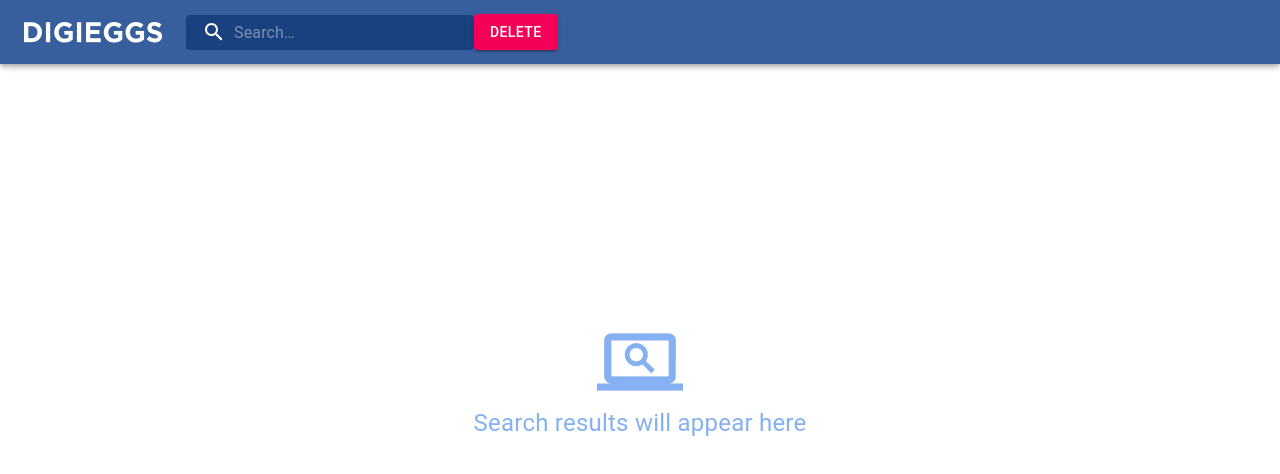
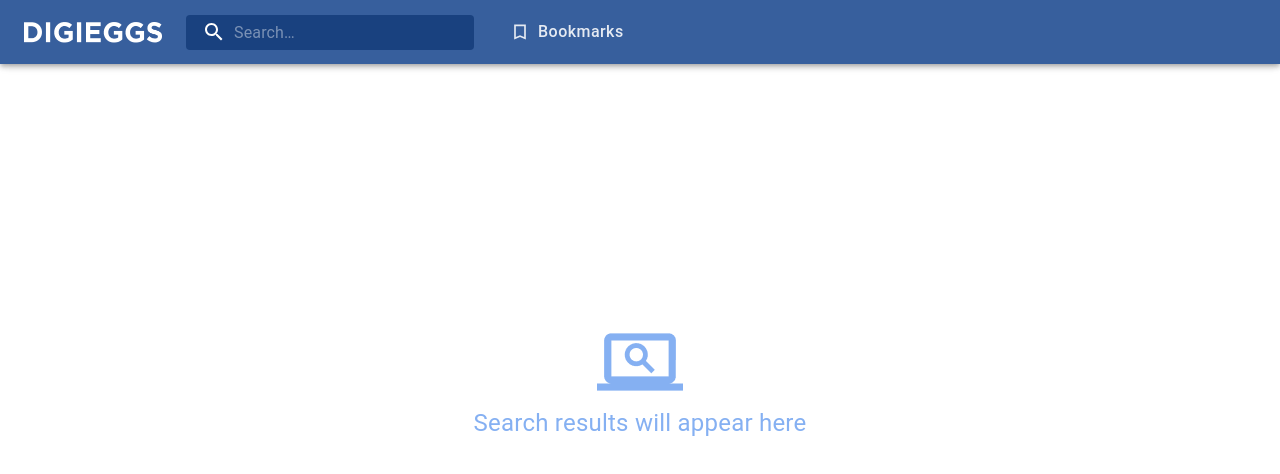
Before and after one commit to ibrahimhakkihelvaci/github-search, a React (Create React App) app: page /#/ in a window 1280 px wide. Shown: the top 474 px of the page. Built offline with nearby package versions, Linux system fonts and the light colour scheme.

Commit message:
added bookmark buttons

```diff
--- a/src/Layouts/AppLayout/AppLayout.tsx
+++ b/src/Layouts/AppLayout/AppLayout.tsx
@@ -11,6 +11,7 @@ import Divider from "@material-ui/core/Divider";
 import SearchIcon from "@material-ui/icons/Search";
 import InputBase from "@material-ui/core/InputBase";
 import Button from '@material-ui/core/Button';
+import BookmarkBorderSharpIcon from '@material-ui/icons/BookmarkBorderSharp';
 
 //Utils
 import logo from "../../utils/images/digieggs-logo.png";
@@ -34,10 +35,6 @@ type AppLayoutProps = {
 	get_users: (query: string) => void;
 	user_loading: boolean;
 	repository_loading: boolean;
-}
-
-const useQuery = () => {
-	return new URLSearchParams(useLocation().search);
 }
 
 const AppLayout: FunctionComponent<AppLayoutProps> = (props) => {
@@ -71,16 +68,11 @@ const AppLayout: FunctionComponent<AppLayoutProps> = (props) => {
 		}
 	}
 
-
-
 	useEffect(() => {
 		if (searchQuery && location.pathname != '/') {
 			searchInGithub()
 		}
 	}, [])
-
-
-
 
 	useEffect(() => {
 		if (location.pathname == '/')
@@ -89,7 +81,6 @@ const AppLayout: FunctionComponent<AppLayoutProps> = (props) => {
 			setIsSearched(true)
 
 	}, [location])
-
 
 	return (
 		<div className={classes.root}>
@@ -115,12 +106,11 @@ const AppLayout: FunctionComponent<AppLayoutProps> = (props) => {
 
 						/>
 					</div>
-					<Button
-						variant="contained"
-						color="secondary"
+					<Button className={classes.bookmarkButton}
+						startIcon={<BookmarkBorderSharpIcon />}
 						onClick={() => history.push('/bookmarks')}
-					>
-						Delete
+						style={location.pathname === "/bookmarks" ? { background: "#557dbb" } : {}}>
+						Bookmarks
 					</Button>
 				</div>
 
--- a/src/Layouts/AppLayout/styles.tsx
+++ b/src/Layouts/AppLayout/styles.tsx
@@ -71,7 +71,19 @@ const useStyles = makeStyles((theme) => ({
 	emptyPage: {
 		height: '95vh',
 		width: '100%',
-	}
+	},
+	bookmarkButton: {
+		marginLeft: 32,
+		color: "rgba(255, 255, 255, 0.87)",
+		textTransform: "capitalize",
+		fontSize: "1rem",
+		"&:active": {
+			background: "#557dbb",
+		},
+		"&:hover": {
+			background: "#557dbb",
+		},
+	},
 }));
 
 export { useStyles };
--- /dev/null
+++ b/src/Layouts/components/Bookmarks/Bookmarks.tsx
@@ -0,0 +1,43 @@
+import React, { FunctionComponent } from 'react'
+import { useStyles } from "./styles";
+
+//MUI Comps
+import Typography from "@material-ui/core/Typography";
+
+//Utils
+import bookmark from '../../../utils/images/bookmark.png'
+
+//Redux
+import { connect } from 'react-redux'
+import { BookmarksReducersProps } from '../../../data/reducers/bookmarksReducer'
+
+type BookmarksProps = {
+    bookmarks_count: number
+}
+
+const Bookmarks: FunctionComponent<BookmarksProps> = ({ bookmarks_count }) => {
+    const classes = useStyles();
+    return (
+        <div className={classes.container}>
+            <img src={bookmark} style={{ width: 64, height: 64 }} />
+            <div className={classes.content}>
+                <Typography style={{ fontSize: 24 }}>
+                    Bookmarks
+                </Typography>
+                <Typography gutterBottom style={{ fontSize: 16 }}>
+                    You have {bookmarks_count} bookmarks
+                </Typography>
+            </div>
+        </div>
+    )
+}
+
+type reduxProps = {
+    Bookmarks: BookmarksReducersProps;
+};
+const mapStateToProps = (state: reduxProps) => ({
+    bookmarks_count: state.Bookmarks.total_count
+});
+
+
+export default connect(mapStateToProps)(Bookmarks)
--- /dev/null
+++ b/src/Layouts/components/Bookmarks/index.tsx
@@ -0,0 +1 @@
+export { default } from './Bookmarks'
--- /dev/null
+++ b/src/Layouts/components/Bookmarks/styles.tsx
@@ -0,0 +1,14 @@
+import { makeStyles, fade } from "@material-ui/core/styles";
+
+const useStyles = makeStyles((theme) => ({
+    container: {
+        height: '100%',
+        width: '100%',
+        padding: '42px 46px'
+    },
+    content: {
+        marginTop: 12
+    }
+}));
+
+export { useStyles };
--- a/src/Layouts/components/MenuItems/MenuItems.tsx
+++ b/src/Layouts/components/MenuItems/MenuItems.tsx
@@ -1,5 +1,7 @@
 import React, { FunctionComponent } from "react";
 import { Link } from "react-router-dom";
+import { useStyles } from "./styles";
+import { useHistory, useLocation, } from "react-router-dom";
 
 //MUI Comps
 import InsertDriveFileIcon from "@material-ui/icons/InsertDriveFile";
@@ -25,6 +27,10 @@ type MenuItemsProps = {
 }
 
 const MenuItems: FunctionComponent<MenuItemsProps> = ({ user_count, repositiory_count }) => {
+
+	const classes = useStyles()
+	let location = useLocation()
+
 	const menuItems = [
 		{
 			text: "Repositories",
@@ -49,10 +55,12 @@ const MenuItems: FunctionComponent<MenuItemsProps> = ({ user_count, repositiory_
 		<>
 			{menuItems.map((item) => (
 				<Link to={`${item.link}`} style={{ textDecoration: "none", color: colors.black }}>
-					<ListItem button key={item.text}>
-						<ListItemIcon>{item.icon}</ListItemIcon>
+					<ListItem button key={item.text} className={location.pathname == item.link ? classes.selectedMenuItem : classes.menuItem}>
+						<ListItemIcon
+							style={{ color: location.pathname == item.link ? colors.darkBlue : colors.lightGray }}
+						>{item.icon}</ListItemIcon>
 						<ListItemText primary={item.text} />
-						<ListItemSecondaryAction style={{ fontSize: 16, color: colors.black }}>
+						<ListItemSecondaryAction style={{ fontSize: 16, color: location.pathname == item.link ? colors.darkBlue : colors.lightGray }}>
 							{item.count}
 						</ListItemSecondaryAction>
 					</ListItem>
--- /dev/null
+++ b/src/Layouts/components/MenuItems/styles.tsx
@@ -0,0 +1,15 @@
+import { makeStyles, fade } from "@material-ui/core/styles";
+import colors from '../../../utils/colors'
+
+const useStyles = makeStyles((theme) => ({
+    menuItem: {
+
+    },
+    selectedMenuItem: {
+        backgroundColor: colors.blue,
+        color: `${colors.darkBlue} !important`
+    },
+
+}));
+
+export { useStyles };
--- a/src/Layouts/components/RepoDetails/RepoDetails.tsx
+++ b/src/Layouts/components/RepoDetails/RepoDetails.tsx
@@ -1,4 +1,4 @@
-import React, { FunctionComponent } from "react";
+import React, { FunctionComponent, useState, useEffect } from "react";
 
 //Components
 import CustomListItem from "../../../components/CustomListItem";
@@ -12,6 +12,7 @@ import colors from "../../../utils/colors";
 import Typography from "@material-ui/core/Typography";
 import LinkIcon from "@material-ui/icons/Link";
 import Button from '@material-ui/core/Button';
+import BookmarkBorderSharpIcon from '@material-ui/icons/BookmarkBorderSharp';
 
 //Icons
 import eye from "../../../utils/images/eye-24.png";
@@ -24,17 +25,20 @@ import pullRequests from '../../../utils/images/git-pull-request-24.png'
 //Redux
 import { connect } from 'react-redux'
 import { RepositoryDetailsReducerProps } from '../../../data/reducers/repositoryDetailsReducer'
+import { BookmarksReducersProps } from '../../../data/reducers/bookmarksReducer'
 import { add_bookmark } from '../../../data/actions'
 import { Repository } from '../../../types'
 
 type RepoDetailsProps = {
 	repository: Repository,
 	add_bookmark: (repository: any) => void
+	bookmarks: Repository[]
 }
 
-const RepoDetails: FunctionComponent<RepoDetailsProps> = ({ repository, add_bookmark }) => {
+const RepoDetails: FunctionComponent<RepoDetailsProps> = ({ repository, bookmarks, add_bookmark }) => {
 	const classes = useStyles();
-	const { subscribers_count, html_url, stargazers_count, pull_requests, open_issues, full_name, forks, description, branch } = repository
+	const { subscribers_count, html_url, stargazers_count, pull_requests, open_issues, full_name, forks, description, branch, id } = repository
+	const [addedInBookmark, setAddenInBookmark] = useState(false)
 
 	const repoContentItems = [
 		{
@@ -71,6 +75,16 @@ const RepoDetails: FunctionComponent<RepoDetailsProps> = ({ repository, add_book
 			count: pull_requests,
 		},
 	];
+
+	useEffect(() => {
+		if (bookmarks && repository) {
+			const isAdded = bookmarks.find((bookmark) => bookmark.id == id)
+			if (isAdded)
+				setAddenInBookmark(true)
+			else
+				setAddenInBookmark(false)
+		}
+	}, [bookmarks, repository])
 
 	return (
 		<div className={classes.container}>
@@ -111,8 +125,14 @@ const RepoDetails: FunctionComponent<RepoDetailsProps> = ({ repository, add_book
 				))}
 			</div>
 			<div className={classes.bookmarkButton}>
-				<Button variant="outlined" color="primary" className={classes.addBookmarkButton} onClick={() => add_bookmark(repository)}>
-					Add to Bookmarks
+				<Button
+					variant="outlined"
+					color="primary"
+					startIcon={<BookmarkBorderSharpIcon />}
+					className={addedInBookmark ? classes.removeBookmarkButton : classes.addBookmarkButton}
+					onClick={() => add_bookmark(repository)}>
+
+					{addedInBookmark ? "Remove bookmark" : "Add to bookmark"}
 				</Button>
 			</div>
 		</div>
@@ -121,9 +141,11 @@ const RepoDetails: FunctionComponent<RepoDetailsProps> = ({ repository, add_book
 
 type reduxProps = {
 	RepositoryDetail: RepositoryDetailsReducerProps;
+	Bookmarks: BookmarksReducersProps;
 };
 const mapStateToProps = (state: reduxProps) => ({
 	repository: state.RepositoryDetail.repository,
+	bookmarks: state.Bookmarks.list
 });
 
 export default connect(mapStateToProps, { add_bookmark })(RepoDetails);
--- a/src/Pages/Bookmarks/Bookmarks.tsx
+++ b/src/Pages/Bookmarks/Bookmarks.tsx
@@ -6,6 +6,8 @@ import { BookmarksReducersProps } from '../../data/reducers/bookmarksReducer'
 
 //Components
 import Results from '../../components/Results'
+
+import { Repository } from '../../types'
 
 type BookmarksProps = {
     bookmarks: any
--- a/src/Routes/MenuRoute/MenuRoute.tsx
+++ b/src/Routes/MenuRoute/MenuRoute.tsx
@@ -5,12 +5,14 @@ import { Switch, Route, HashRouter } from "react-router-dom";
 import MenuItems from "../../Layouts/components/MenuItems/MenuItems";
 import RepoDetails from "../../Layouts/components/RepoDetails";
 import UserDetails from "../../Layouts/components/UserDetails";
+import Bookmarks from '../../Layouts/components/Bookmarks'
 
 const MenuRoute: FunctionComponent = () => {
 	return (
 		<HashRouter>
 			<Route path='/repositories' exact component={MenuItems} />
 			<Route path='/users' exact component={MenuItems} />
+			<Route path='/bookmarks' exact component={Bookmarks} />
 			<Route path='/repo-details/:owner/:name' exact component={RepoDetails} />
 			<Route path='/user-details/:id' exact component={UserDetails} />
 		</HashRouter>
--- a/src/types/types.tsx
+++ b/src/types/types.tsx
@@ -1,4 +1,5 @@
 export type Repository = {
+    id: string,
     name: string,
     description: string,
     full_name: string,
--- a/src/utils/colors.js
+++ b/src/utils/colors.js
@@ -7,5 +7,7 @@ const colors = {
 	black: "#000000",
 	lightBlue2: "#2c98f0",
 	turquoise: "#85b0f2",
+	blue: "#d9e8ff",
+	lightGray: "#707070",
 };
 export default colors;
```
Also changed, not shown: src/utils/images/bookmark.png (added).
